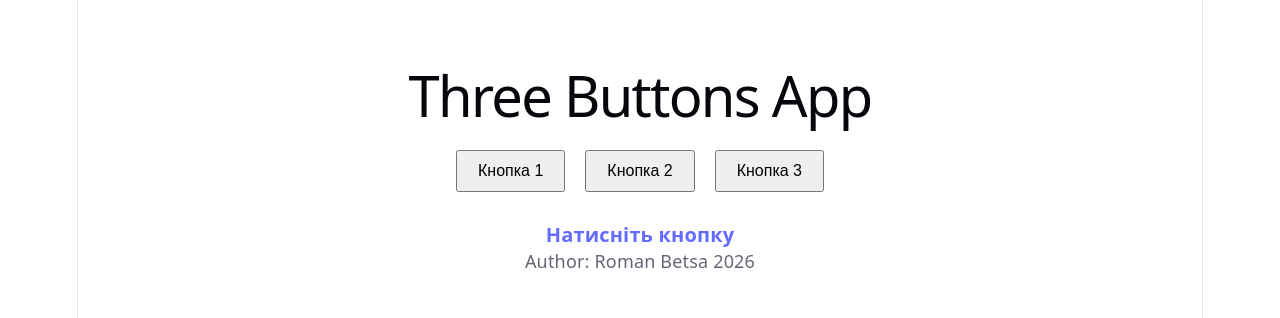
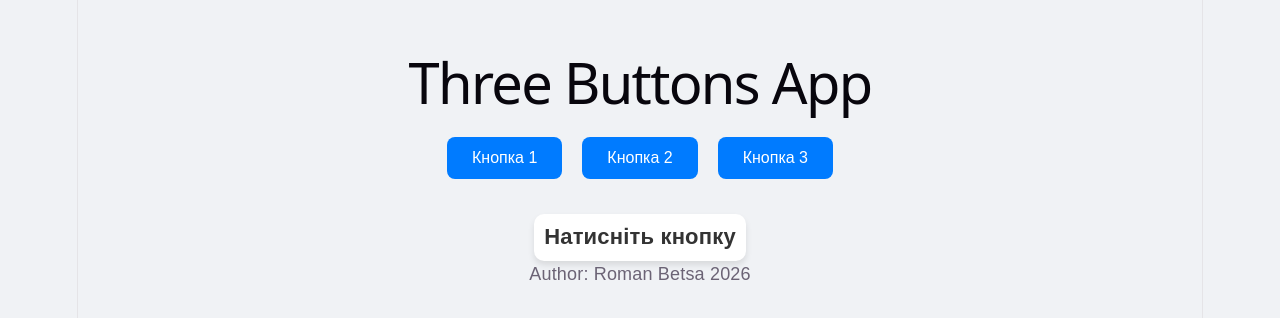
Before and after one commit to romanbetsapp2023-sudo/project_for_up, a React (Vite) app: page / in a window 1280 px wide. Shown: the part 238-556 px from the top of the page. Built offline with nearby package versions, Linux system fonts and the light colour scheme.

Commit message:
Update bgcolor

```diff
--- a/src/App.css
+++ b/src/App.css
@@ -1,3 +1,10 @@
+/* Додаємо фон для всього екрана */
+body {
+  margin: 0;
+  background-color: #f0f2f5; /* Світло-сірий приємний фон */
+  font-family: Arial, sans-serif;
+}
+
 .container {
   display: flex;
   flex-direction: column;
@@ -7,16 +14,31 @@
   text-align: center;
 }
 
+/* Стиль для кнопок із новою кольоровою гамою */
 button {
   margin: 10px;
-  padding: 10px 20px;
+  padding: 12px 25px;
   font-size: 16px;
   cursor: pointer;
+  border: none;
+  border-radius: 8px; /* Заокруглені кути */
+  background-color: #007bff; /* Яскраво-синій колір */
+  color: white;
+  transition: background-color 0.3s ease; /* Плавний ефект при наведенні */
+}
+
+/* Ефект при наведенні курсору */
+button:hover {
+  background-color: #0056b3; /* Темніший синій */
 }
 
 .display-message {
-  font-size: 20px;
+  font-size: 22px;
   font-weight: bold;
-  color: #646cff;
-  margin-top: 20px;
+  color: #333; /* Темний колір тексту для контрасту */
+  margin-top: 25px;
+  padding: 10px;
+  background: white;
+  border-radius: 10px;
+  box-shadow: 0 4px 6px rgba(0, 0, 0, 0.1);
 }
```
